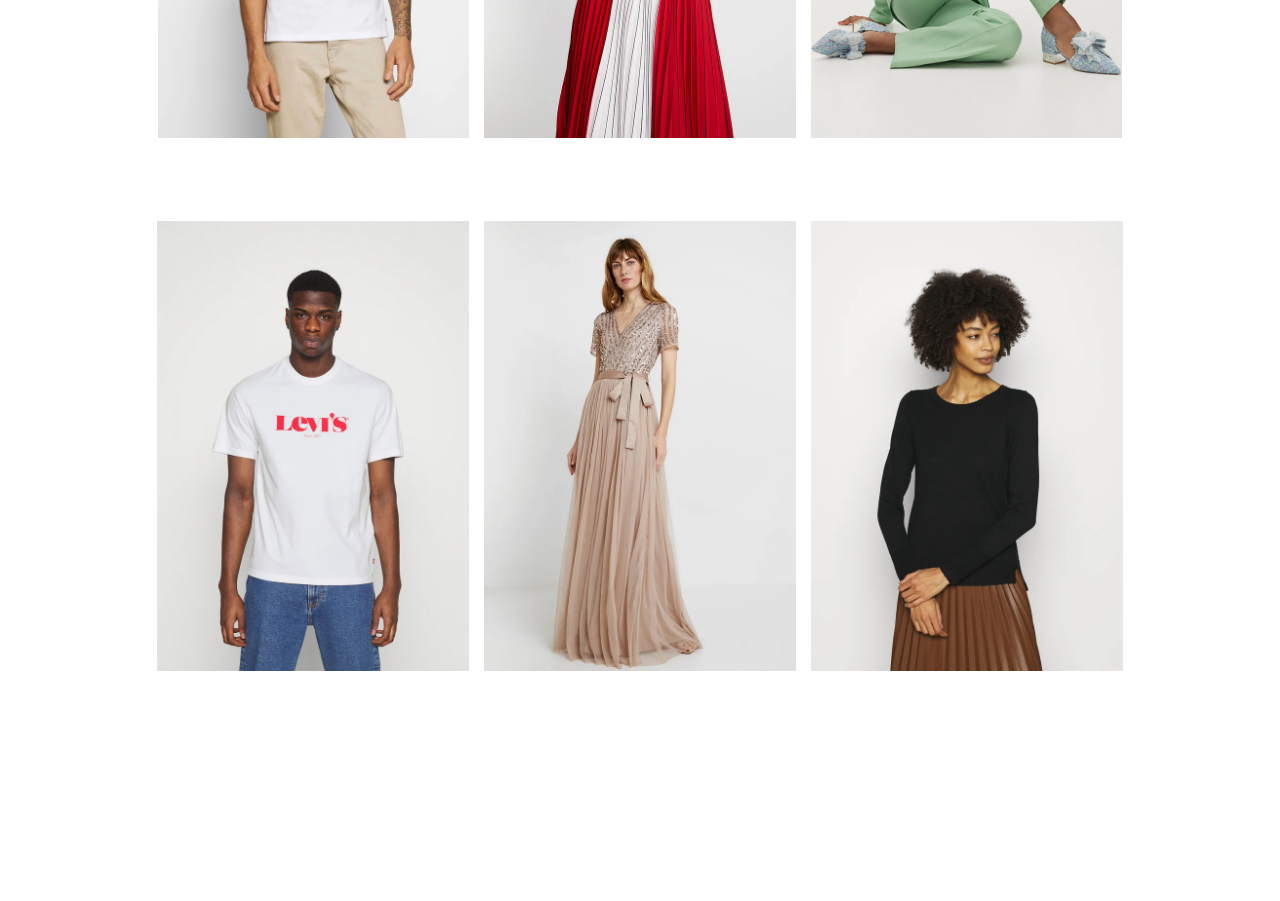
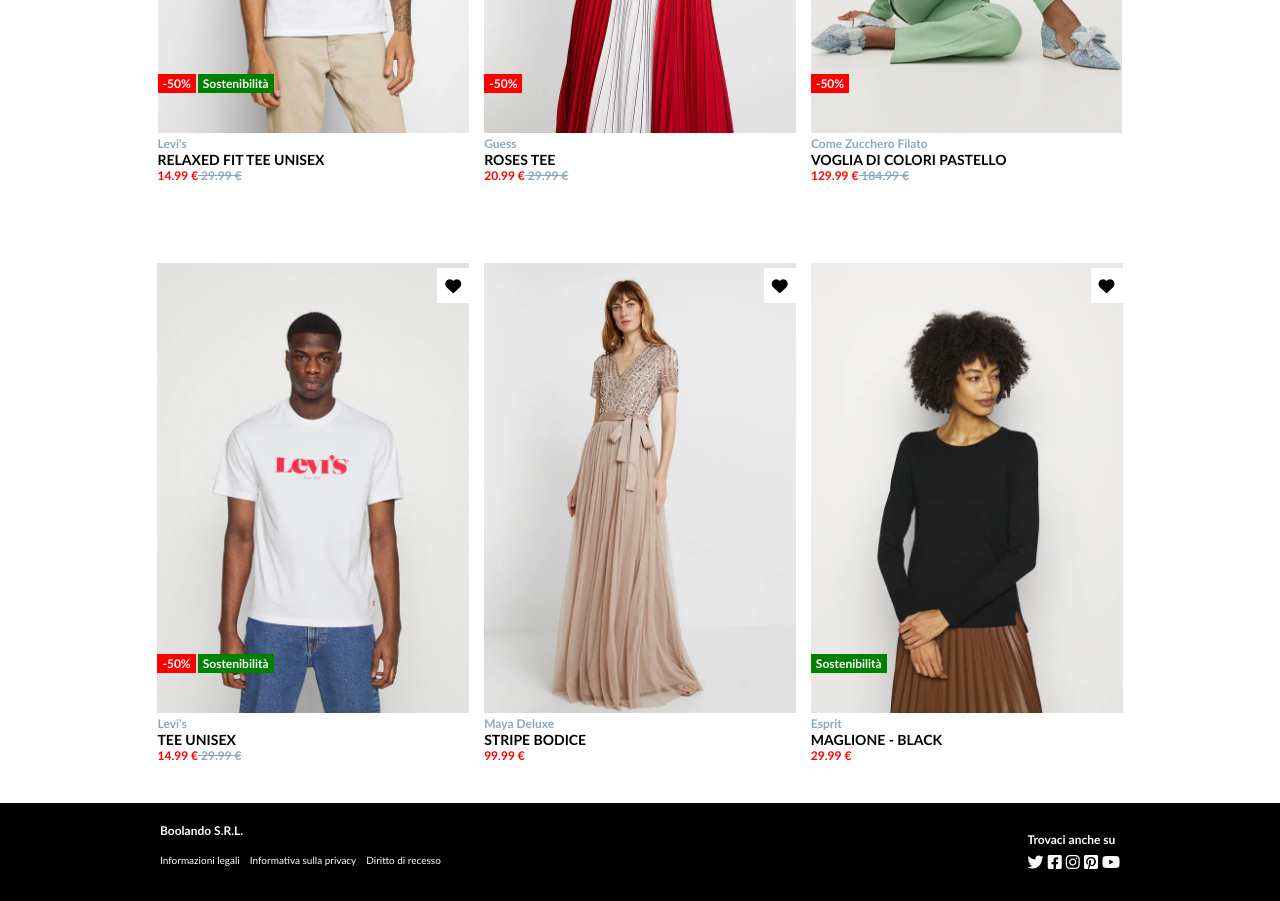
Before and after one commit to Trusimo/html-css-boolando, a plain HTML site: page index.html in a window 1280 px wide. Shown: the part 420-1321 px from the top of the page. Before the commit the page ends 1134 px from the top, so only its background shows below. Drawn offline with Linux system fonts and the light colour scheme.

Commit message:
adds product infos and footer

```diff
--- a/css/style.css
+++ b/css/style.css
@@ -8,6 +8,11 @@
 header {
     width: 100%;
     background-color: #ff6900;
+}
+
+footer {
+    width: 100%;
+    background-color: black;
 }
 
 .headercontainer {
@@ -30,7 +35,7 @@ header {
 }
 
 .logo {
-    height: 25px;
+    height: 20px;
     width: auto;
 }
 
@@ -43,7 +48,102 @@ header {
     margin: auto;
 }
 
+.cards {
+    position: relative;
+}
+
 .photo {
     height: 450px;
     width: auto;
 }
+
+.heart {
+    position: absolute;
+    right: 0;
+    top: 5px;
+    background-color: white;
+    padding: 8px;
+}
+
+.appendici {
+    display: flex;
+    justify-content: flex-start;
+    gap: 2px;
+    position: absolute;
+    left: 0;
+    bottom: 90px;
+    color: white;
+    font-size: 12px;
+    font-weight: bold;
+}
+
+.sconto {
+    background-color: #ff0000;
+    padding: 2px 5px;
+    text-align: center;
+}
+
+.eco {
+    background-color: #008000;
+    padding: 2px 5px;
+}
+
+.description {
+    font-weight: bold;
+}
+
+.marca {
+    font-size: 12px;
+    color: #8da8b9;
+}
+
+.capo {
+    font-size: 14px;
+}
+
+.actual {
+    font-size: 12px;
+    color: red;
+}
+
+.old {
+    font-size: 12px;
+    color: #8da8b9;
+    text-decoration: line-through;
+}
+
+.footcontainer {
+    color: white;
+    max-width: 960px;
+    margin: auto;
+    display: flex;
+    justify-content: space-between;
+    padding: 20px 0;
+}
+
+.societa {
+    display: flex;
+    flex-wrap: wrap;
+}
+
+.footname {
+    flex-basis: 100%;
+    font-weight: bold;
+    font-size: 12px;
+}
+
+.laws {
+    display: flex;
+    justify-content: space-between;
+    gap: 10px;
+    padding: 5px 0;
+    font-size: 10px;
+}
+
+.legge:hover {
+    text-decoration: underline;
+}
+
+.social {
+    padding: 5px 0;
+}
--- a/index.html
+++ b/index.html
@@ -30,25 +30,126 @@
         <div class="products">
             <div class="cards">
                 <img class="photo" src="img/1.webp" alt="">
+                        <div class="heart">
+                            <i class="fa-solid fa-heart"></i>
+                        </div>
+                    <div class="appendici">
+                        <div class="sconto">
+                            -50%
+                        </div>
+                        <div class="eco">
+                            Sostenibilità
+                        </div>
+                    </div>
+                <div class="description">
+                    <p class="marca">Levi's</p>
+                    <p class="capo">RELAXED FIT TEE UNISEX</p>
+                    <p class="actual">14.99 &euro;</span><span class="old"> 29.99 &euro;</p>
+                </div>
             </div>
             <div class="cards">
                 <img class="photo" src="img/2.webp" alt="">
+                <div class="heart">
+                    <i class="fa-solid fa-heart"></i>
+                </div>
+                    <div class="appendici">
+                        <div class="sconto">
+                            -50%
+                        </div>
+                    </div>
+                <div class="description">
+                    <p class="marca">Guess</p>
+                    <p class="capo">ROSES TEE</p>
+                    <p class="actual">20.99 &euro;</span><span class="old"> 29.99 &euro;</p>
+                </div>
             </div>
             <div class="cards">
                 <img class="photo" src="img/3.webp" alt="">
+                    <div class="heart">
+                        <i class="fa-solid fa-heart"></i>
+                    </div>
+                    <div class="appendici">
+                        <div class="sconto">
+                            -50%
+                        </div>
+                    </div>
+                <div class="description">
+                    <p class="marca">Come Zucchero Filato</p>
+                    <p class="capo">VOGLIA DI COLORI PASTELLO</p>
+                    <p class="actual">129.99 &euro;</span><span class="old"> 184.99 &euro;</p>
+                </div>
             </div>
         </div>
         <div class="products">
             <div class="cards">
                 <img class="photo" src="img/4.webp" alt="">
+                    <div class="heart">
+                        <i class="fa-solid fa-heart"></i>
+                    </div>
+                    <div class="appendici">
+                        <div class="sconto">
+                            -50%
+                        </div>
+                        <div class="eco">
+                            Sostenibilità
+                        </div>
+                    </div>
+                <div class="description">
+                    <p class="marca">Levi's</p>
+                    <p class="capo">TEE UNISEX</p>
+                    <p class="actual">14.99 &euro;</span><span class="old"> 29.99 &euro;</p>
+                </div>
             </div>
             <div class="cards">
                 <img class="photo" src="img/5.webp" alt="">
+                    <div class="heart">
+                        <i class="fa-solid fa-heart"></i>
+                    </div>
+                <div class="description">
+                    <p class="marca">Maya Deluxe</p>
+                    <p class="capo">STRIPE BODICE</p>
+                    <p class="actual">99.99 &euro;</p>
+                </div>
             </div>
             <div class="cards">
                 <img class="photo" src="img/6.webp" alt="">
+                    <div class="heart">
+                        <i class="fa-solid fa-heart"></i>
+                    </div>
+                    <div class="appendici">
+                        <div class="eco">
+                            Sostenibilità
+                        </div>
+                    </div>
+                <div class="description">
+                    <p class="marca">Esprit</p>
+                    <p class="capo">MAGLIONE - BLACK</p>
+                    <p class="actual">29.99 &euro;</p>
+                </div>
             </div>
         </div>
     </main>
+    <footer>
+        <div class="footcontainer">
+            <div class="societa">
+                <span class="footname">Boolando S.R.L.</span>
+                <div class="laws">
+                    <span class="legge">Informazioni legali</span>
+                    <span class="legge">Informativa sulla privacy</span>
+                    <span class="legge">Diritto di recesso</span>
+                </div>
+            </div>
+            <div class="social">
+                <span class="footname">Trovaci anche su</span>
+                <div class="social">
+                    <i class="fa-brands fa-twitter"></i>
+                    <i class="fa-brands fa-facebook-square"></i>
+                    <i class="fa-brands fa-instagram"></i>
+                    <i class="fa-brands fa-pinterest-square"></i>
+                    <i class="fa-brands fa-youtube"></i>
+                </div>
+            </div>
+        </div>
+    </footer>
 </body>
 </html>
```
